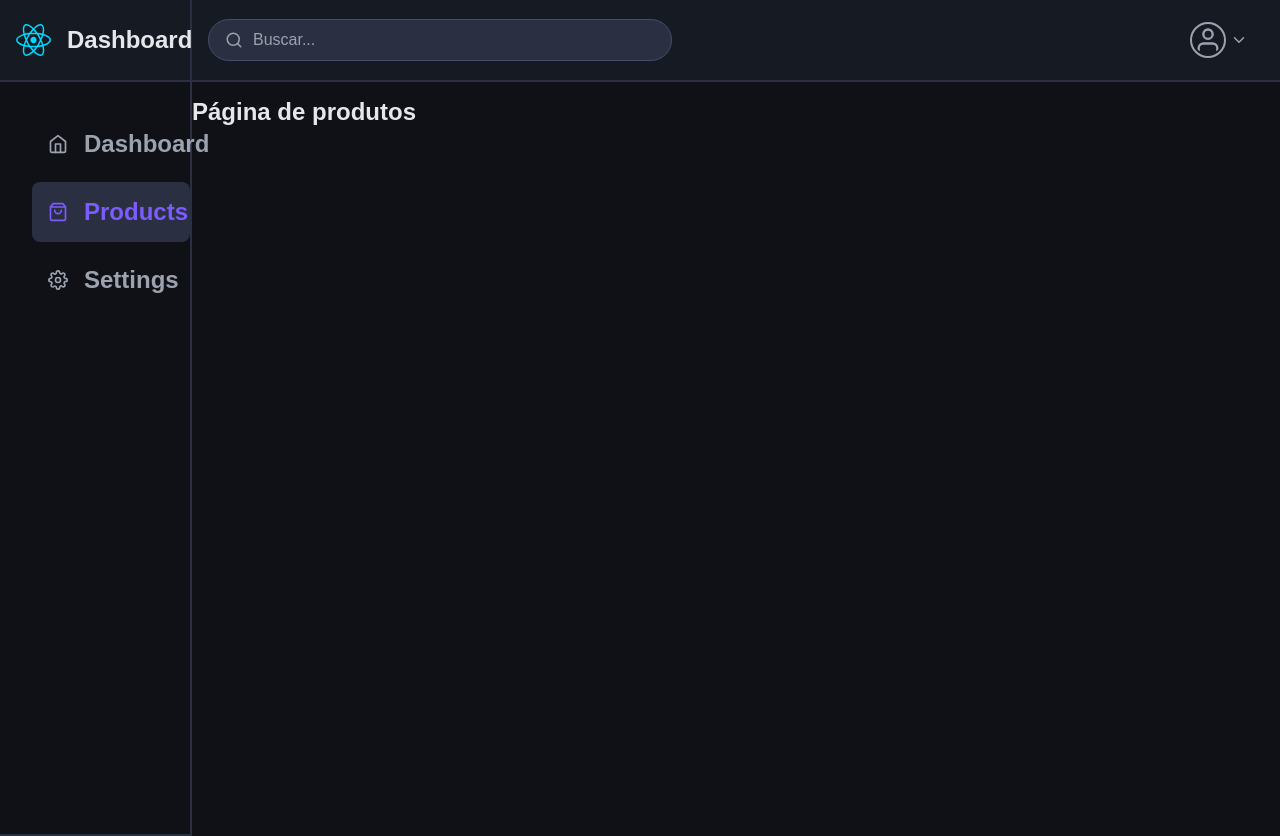
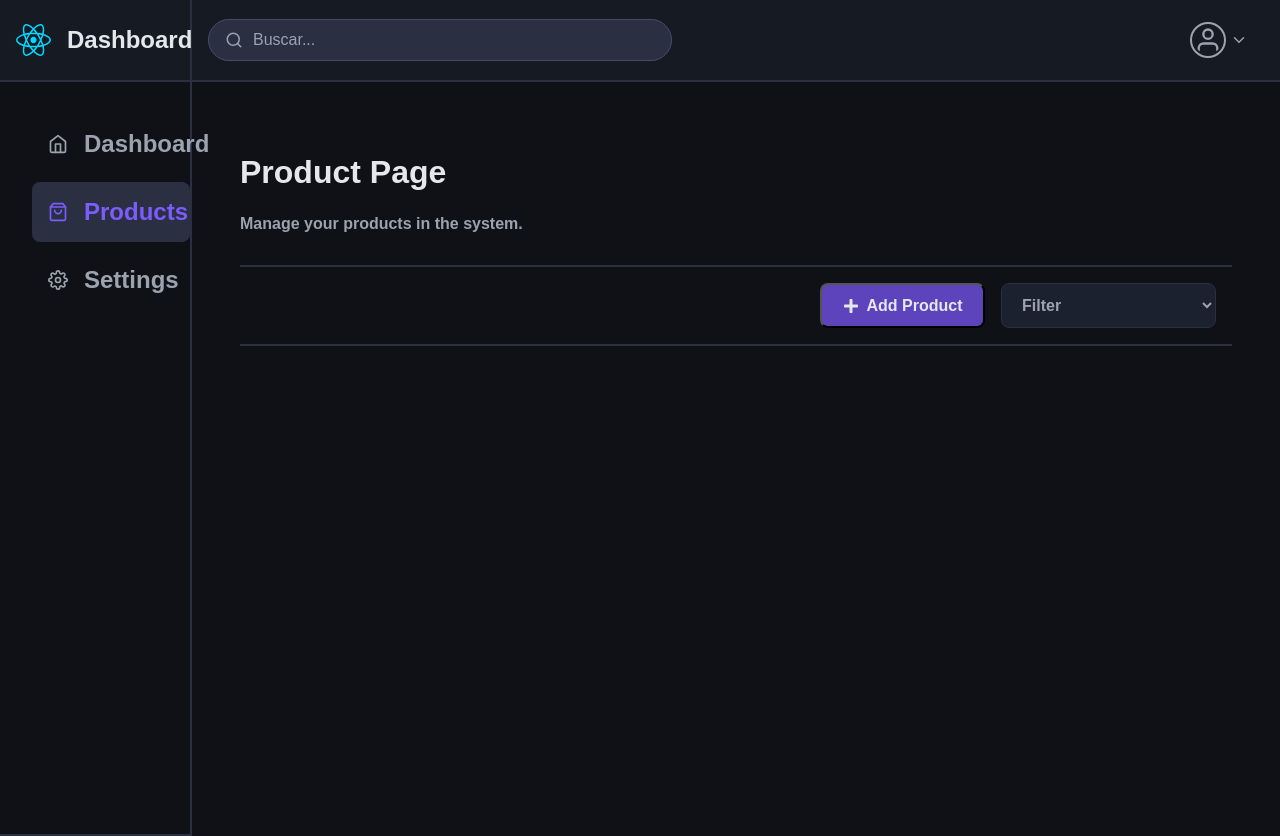
Before and after one commit to gabriellima010/dashboardReact, a React (Vite) app: page /products in a window 1280 px wide. Built offline with nearby package versions, Linux system fonts and the light colour scheme.

Commit message:
Primeira estrutura da página de produtos

```diff
--- a/package.json
+++ b/package.json
@@ -10,6 +10,7 @@
     "preview": "vite preview"
   },
   "dependencies": {
+    "@tanstack/react-table": "^8.21.3",
     "react": "^19.2.0",
     "react-dom": "^19.2.0",
     "react-icons": "^5.5.0",
--- a/src/index.css
+++ b/src/index.css
@@ -1,6 +1,7 @@
 :root {
   /* Colors */
-  --color-primary: #7C5CFC;
+  --color-primary: #5d44bd;
+  --color-primary-hover: #513da1;
   --color-bg: #0F1117;
   --color-bg-light: #2A2F42;
   --color-surface: #161A23;
@@ -40,6 +41,8 @@
   --space-sm: 8px;
   --space-md: 16px;
   --space-lg: 24px;
+  --space-xl: 32px;
+  --space-xxl: 48px;
 }
 
 body {
--- a/src/pages/products/index.tsx
+++ b/src/pages/products/index.tsx
@@ -1,7 +1,33 @@
-import {Title} from './styled-components'
+import * as S from './styled-components'
+
+const optionsFilter = [
+    { value: 'categoria1', label: 'Categoria 1' },
+    { value: 'categoria2', label: 'Categoria 2' },
+    { value: 'categoria3', label: 'Categoria 3' },
+];
 
 export default function Products() {
     return(
-       <Title>Página de produtos</Title>
+        <S.ContentInfo>
+            <S.Title>Product Page</S.Title>
+            <S.Text>Manage your products in the system.</S.Text>
+
+            <S.ContentHandler>
+                <S.AddProductBtn>
+                    <S.IconAddBtn/>
+                    Add Product
+                </S.AddProductBtn>
+                <S.FilterSelect name='filter' value=''>
+                    <S.FilterOption className='optionStyle' value='' disabled>
+                        Filter
+                    </S.FilterOption>
+                    {optionsFilter.map((item) => (
+                        <S.FilterOption key={item.value} value={item.value}>
+                            {item.label}
+                        </S.FilterOption>
+                    ))}
+                </S.FilterSelect>
+            </S.ContentHandler>
+        </S.ContentInfo>
     )
 }
--- a/src/pages/products/styled-components.ts
+++ b/src/pages/products/styled-components.ts
@@ -1,9 +1,103 @@
 import styled from 'styled-components'
 
+import { FaPlus } from "react-icons/fa";
+
 const Title = styled.h1`
-    font-size: var(--text-lg);
+    font-size: var(--text-xl);
+    margin: 0 0 var(--space-sm) 0;
 `
 
+const Text = styled.p`
+    font-size: var(--text-md);
+    font-weight: var(--text-w-bold);
+    color: var(--color-text-secondary);
+    margin: 0 0 var(--space-md) 0;
+
+`
+
+const ContentInfo = styled.div`
+    display: flex;
+    flex-direction: column;
+    padding: var(--space-xxl);
+    gap: var(--space-md);
+    margin-top: var(--space-lg);
+`
+
+const ContentHandler = styled.div`
+    display: flex;
+    justify-content: flex-end;
+    gap: var(--space-md);
+    border: solid;
+    border-width: var( --space-xxs) 0 var( --space-xxs) 0;
+    border-color: var( --color-border);
+    padding: var(--space-md);
+`
+
+const AddProductBtn = styled.button`
+    width: 165px;
+    height: 45px;
+    display: flex;
+    align-items: center;
+    justify-content: center;
+    gap: 8px;
+    background-color: var( --color-primary);
+    color: var( --color-text-primary);
+    font-size: var(--text-md);
+    font-weight: var(--text-w-bold);
+    border-radius: var(--radius-md);
+
+    &:hover{
+        background-color: var( --color-primary-hover);
+        color: var( --color-text-primary);
+    }
+`
+
+const IconAddBtn = styled(FaPlus)`
+    color: var( --color-text-primary);
+    font-size: 16px;
+    font-weight: var(--text-w-bold);
+`
+
+const FilterSelect = styled.select`
+    width: 215px;
+    height: 45px;
+    border-radius: var(--radius-md);
+    font-size: var(--text-md);
+    font-weight: var(--text-w-bold);
+    color: var(--color-text-secondary);
+    background-color: var( --color-card);
+    border: 1px solid var(--color-border);
+
+    padding: 0 var(--space-md);
+
+    cursor: pointer;
+
+    &:focus {
+        outline: none;
+        border-color: var(--color-primary);
+    }
+`
+const FilterOption = styled.option`
+    background-color: var( --color-card);
+    color: var(--color-text-secondary);
+    font-weight: var(--text-w-bold);
+
+    &:hover{
+        background-color: var(--color-bg-light) !important;
+        color: var( --color-text-hover);
+    }
+`
+
+
+
+
 export{
-    Title
+    Title,
+    Text,
+    ContentInfo,
+    ContentHandler,
+    AddProductBtn,
+    IconAddBtn,
+    FilterSelect,
+    FilterOption,
 }
```
Also changed, not shown: 2 other files (tests, documents, lock files or other folders).
